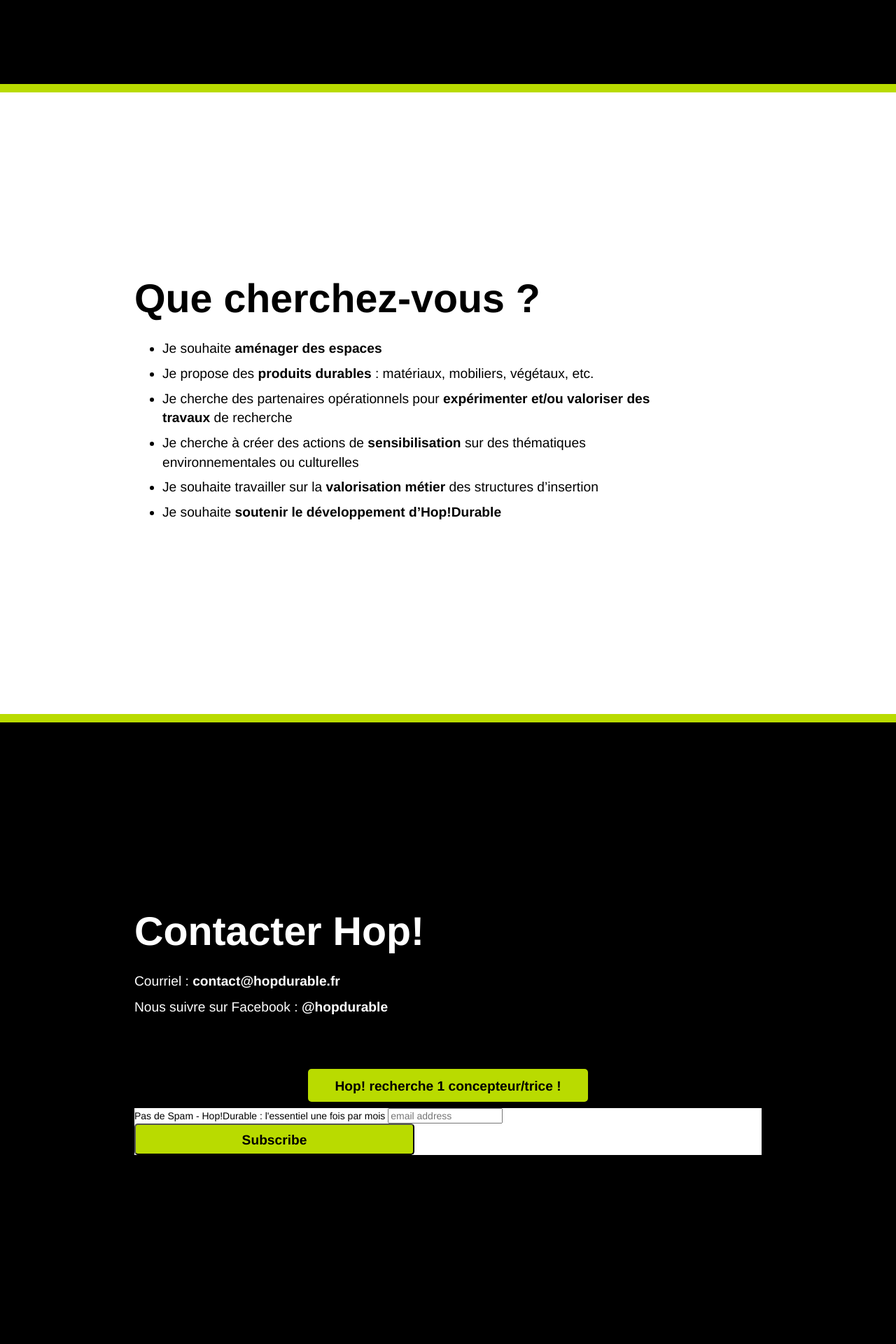
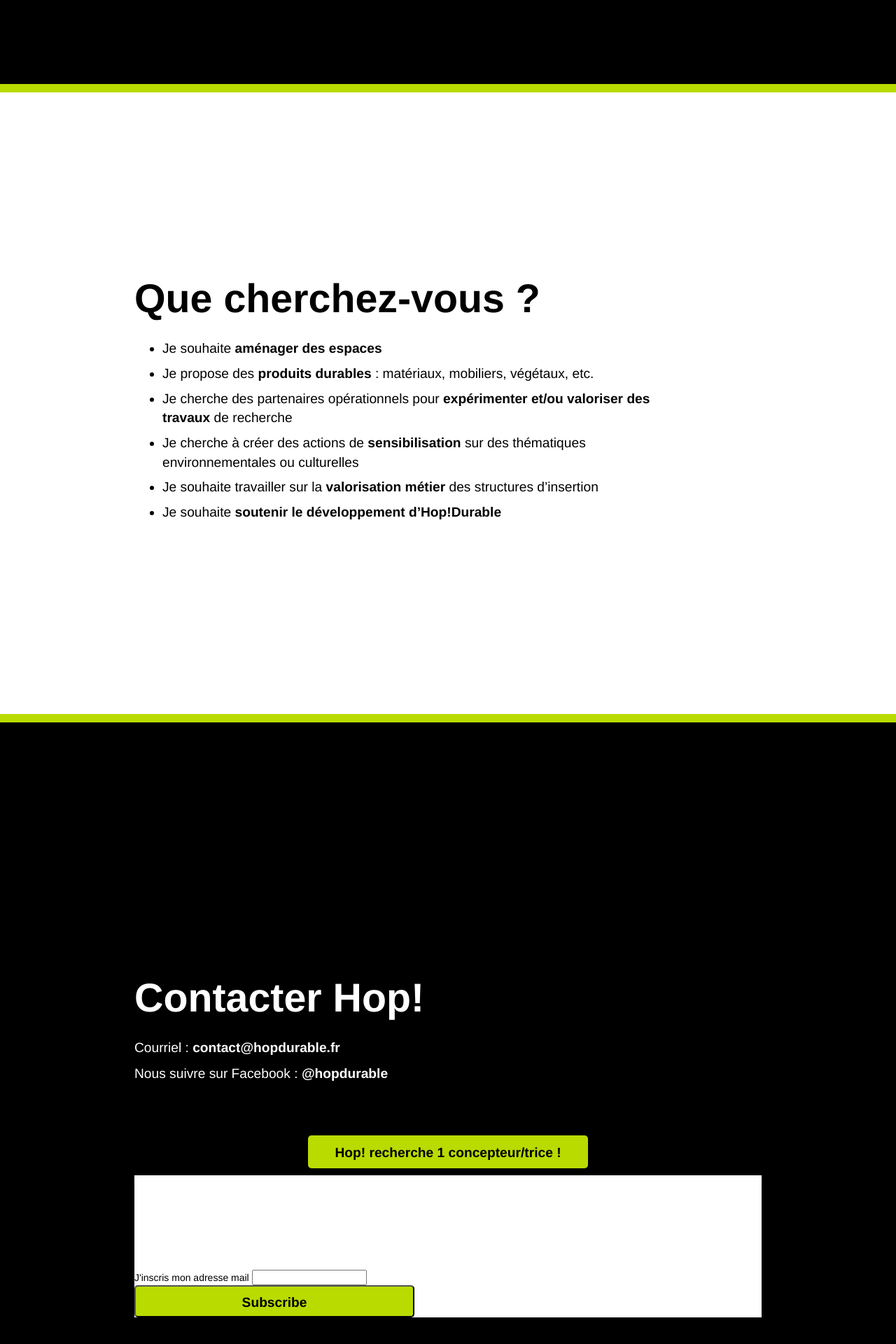
Before and after one commit to pierrenault/hopdurable.github.io, a Jekyll site: the page built from index.md, in a window 1280 px wide. Shown: the part 3480-5400 px from the top of the page at 70% size. Built offline with Jekyll 4.4.1, drawn with Linux system fonts in a browser that asks for light colours; comment, search, counter and statistics services are not loaded; some of the changed lines change nothing that is shown.

Commit message:
Update index.md

```diff
--- a/index.md
+++ b/index.md
@@ -70,23 +70,51 @@
 </p>
 
 <!-- Begin MailChimp Signup Form -->
-<link href="//cdn-images.mailchimp.com/embedcode/horizontal-slim-10_7.css" rel="stylesheet" type="text/css">
+<link href="//cdn-images.mailchimp.com/embedcode/classic-10_7.css" rel="stylesheet" type="text/css">
 <style type="text/css">
-	#mc_embed_signup{background:#fff; clear:left; font:14px Helvetica,Arial,sans-serif; width:100%;}
+	#mc_embed_signup{background:#fff; clear:left; font:14px Helvetica,Arial,sans-serif; }
 	/* Add your own MailChimp form style overrides in your site stylesheet or in this style block.
 	   We recommend moving this block and the preceding CSS link to the HEAD of your HTML file. */
 </style>
 <div id="mc_embed_signup">
 <form action="//hopdurable.us14.list-manage.com/subscribe/post?u=16d0d1fba4d36823e8001211b&amp;id=7f460ab61a" method="post" id="mc-embedded-subscribe-form" name="mc-embedded-subscribe-form" class="validate" target="_blank" novalidate>
     <div id="mc_embed_signup_scroll">
-	<label for="mce-EMAIL">Pas de Spam - Hop!Durable : l'essentiel une fois par mois</label>
-	<input type="email" value="" name="EMAIL" class="email" id="mce-EMAIL" placeholder="email address" required>
-    <!-- real people should not fill this in and expect good things - do not remove this or risk form bot signups-->
+	<h2>Hop!Durable : l'essentiel - 1 fois par mois - pas de Spam</h2>
+<div class="mc-field-group">
+	<label for="mce-EMAIL">J'inscris mon adresse mail </label>
+	<input type="email" value="" name="EMAIL" class="required email" id="mce-EMAIL">
+</div>
+	<div id="mce-responses" class="clear">
+		<div class="response" id="mce-error-response" style="display:none"></div>
+		<div class="response" id="mce-success-response" style="display:none"></div>
+	</div>    <!-- real people should not fill this in and expect good things - do not remove this or risk form bot signups-->
     <div style="position: absolute; left: -5000px;" aria-hidden="true"><input type="text" name="b_16d0d1fba4d36823e8001211b_7f460ab61a" tabindex="-1" value=""></div>
     <div class="clear"><input type="submit" value="Subscribe" name="subscribe" id="mc-embedded-subscribe" class="button"></div>
     </div>
 </form>
 </div>
-
+<script type='text/javascript' src='//s3.amazonaws.com/downloads.mailchimp.com/js/mc-validate.js'></script><script type='text/javascript'>(function($) {window.fnames = new Array(); window.ftypes = new Array();fnames[0]='EMAIL';ftypes[0]='email'; /*
+ * Translated default messages for the $ validation plugin.
+ * Locale: FR
+ */
+$.extend($.validator.messages, {
+        required: "Ce champ est requis.",
+        remote: "Veuillez remplir ce champ pour continuer.",
+        email: "Veuillez entrer une adresse email valide.",
+        url: "Veuillez entrer une URL valide.",
+        date: "Veuillez entrer une date valide.",
+        dateISO: "Veuillez entrer une date valide (ISO).",
+        number: "Veuillez entrer un nombre valide.",
+        digits: "Veuillez entrer (seulement) une valeur numérique.",
+        creditcard: "Veuillez entrer un numéro de carte de crédit valide.",
+        equalTo: "Veuillez entrer une nouvelle fois la même valeur.",
+        accept: "Veuillez entrer une valeur avec une extension valide.",
+        maxlength: $.validator.format("Veuillez ne pas entrer plus de {0} caractères."),
+        minlength: $.validator.format("Veuillez entrer au moins {0} caractères."),
+        rangelength: $.validator.format("Veuillez entrer entre {0} et {1} caractères."),
+        range: $.validator.format("Veuillez entrer une valeur entre {0} et {1}."),
+        max: $.validator.format("Veuillez entrer une valeur inférieure ou égale à {0}."),
+        min: $.validator.format("Veuillez entrer une valeur supérieure ou égale à {0}.")
+});}(jQuery));var $mcj = jQuery.noConflict(true);</script>
 <!--End mc_embed_signup-->
 </section>
```
